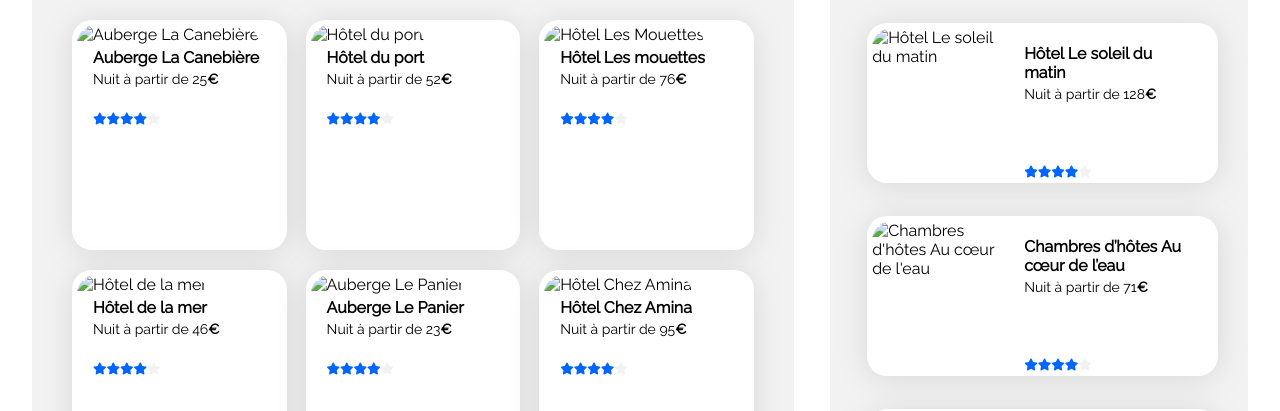
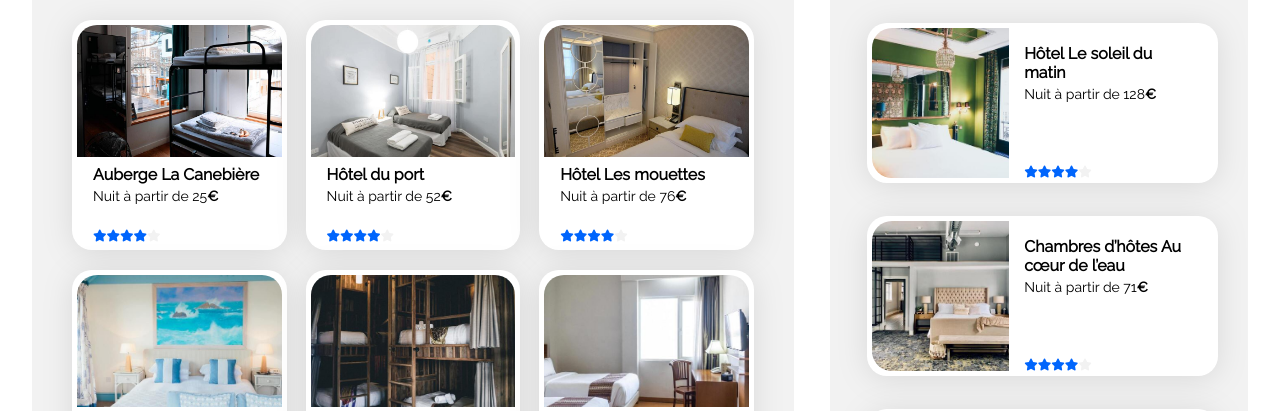
Before and after one commit to SamiNassim/OCProject2, a plain HTML site: page index.html in a window 1280 px wide. Shown: the part 521-932 px from the top of the page. Drawn offline with Linux system fonts and the light colour scheme; the site is published under a folder, as on GitHub Pages, so addresses that start at the root find nothing.

Commit message:
Small fixes before presentation

```diff
--- a/index.html
+++ b/index.html
@@ -67,7 +67,7 @@
                     <div class="hosts__results">
                         <article class="card">
                             <a href="#" class="card__link">
-                                <img src="/images/hebergements/4_small/marcus-loke-WQJvWU_HZFo-unsplash.jpg"
+                                <img src="images/hebergements/4_small/marcus-loke-WQJvWU_HZFo-unsplash.jpg"
                                     class="card__img" alt="Auberge La Canebière">
                                 <div class="card__content">
                                     <h3 class="card__name">Auberge La Canebière</h3>
@@ -85,7 +85,7 @@
                         </article>
                         <article class="card">
                             <a href="#" class="card__link">
-                                <img src="/images/hebergements/4_small/fred-kleber-gTbaxaVLvsg-unsplash.jpg"
+                                <img src="images/hebergements/4_small/fred-kleber-gTbaxaVLvsg-unsplash.jpg"
                                     class="card__img" alt="Hôtel du port">
                                 <div class="card__content">
                                     <h3 class="card__name">Hôtel du port</h3>
@@ -102,7 +102,7 @@
                         </article>
                         <article class="card">
                             <a href="#" class="card__link">
-                                <img src="/images/hebergements/4_small/reisetopia-B8WIgxA_PFU-unsplash.jpg"
+                                <img src="images/hebergements/4_small/reisetopia-B8WIgxA_PFU-unsplash.jpg"
                                     class="card__img" alt="Hôtel Les Mouettes">
                                 <div class="card__content">
                                     <h3 class="card__name">Hôtel Les mouettes</h3>
@@ -119,7 +119,7 @@
                         </article>
                         <article class="card">
                             <a href="#" class="card__link">
-                                <img src="/images/hebergements/4_small/annie-spratt-Eg1qcIitAuA-unsplash.jpg"
+                                <img src="images/hebergements/4_small/annie-spratt-Eg1qcIitAuA-unsplash.jpg"
                                     class="card__img" alt="Hôtel de la mer">
                                 <div class="card__content">
                                     <h3 class="card__name">Hôtel de la mer</h3>
@@ -136,7 +136,7 @@
                         </article>
                         <article class="card">
                             <a href="#" class="card__link">
-                                <img src="/images/hebergements/4_small/nicate-lee-kT-ZyaiwBe0-unsplash.jpg"
+                                <img src="images/hebergements/4_small/nicate-lee-kT-ZyaiwBe0-unsplash.jpg"
                                     class="card__img" alt="Auberge Le Panier">
                                 <div class="card__content">
                                     <h3 class="card__name">Auberge Le Panier</h3>
@@ -153,7 +153,7 @@
                         </article>
                         <article class="card">
                             <a href="#" class="card__link">
-                                <img src="/images/hebergements/4_small/febrian-zakaria-M6S1WvfW68A-unsplash.jpg"
+                                <img src="images/hebergements/4_small/febrian-zakaria-M6S1WvfW68A-unsplash.jpg"
                                     class="card__img" alt="Hôtel Chez Amina">
                                 <div class="card__content">
                                     <h3 class="card__name">Hôtel Chez Amina</h3>
@@ -182,7 +182,7 @@
                             <a href="#" class="link__popular">
                                 <div class="popular__img__container">
 
-                                    <img src="/images/hebergements/4_small/emile-guillemot-Bj_rcSC5XfE-unsplash.jpg"
+                                    <img src="images/hebergements/4_small/emile-guillemot-Bj_rcSC5XfE-unsplash.jpg"
                                         class="popular__img" alt="Hôtel Le soleil du matin">
                                 </div>
                                 <div class="popular__content">
@@ -207,7 +207,7 @@
                             <a href="#" class="link__popular">
                                 <div class="popular__img__container">
 
-                                    <img src="/images/hebergements/4_small/aw-creative-VGs8z60yT2c-unsplash.jpg"
+                                    <img src="images/hebergements/4_small/aw-creative-VGs8z60yT2c-unsplash.jpg"
                                         class="popular__img" alt="Chambres d'hôtes Au cœur de l'eau">
                                 </div>
                                 <div class="popular__content">
@@ -230,7 +230,7 @@
                             <a href="#" class="link__popular">
                                 <div class="popular__img__container">
 
-                                    <img src="/images/hebergements/4_small/febrian-zakaria-sjvU0THccQA-unsplash.jpg"
+                                    <img src="images/hebergements/4_small/febrian-zakaria-sjvU0THccQA-unsplash.jpg"
                                         class="popular__img" alt="Hôtel Bleu et Blanc">
                                 </div>
                                 <div class="popular__content">
```
